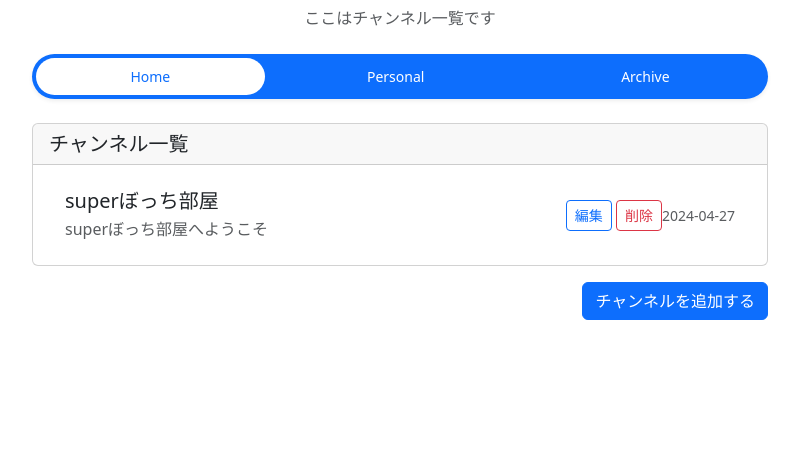
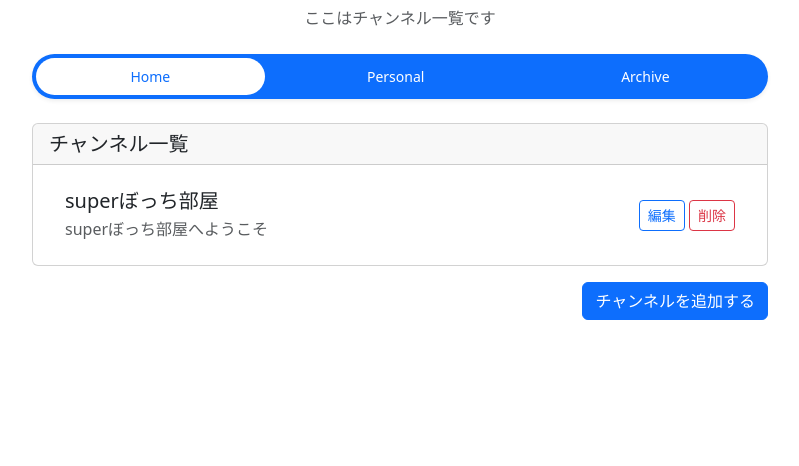
Before and after one commit to Hackathon-Spring-2024-TeamG/team-g-app, a Flask app: page / in a window 1280 px wide. Shown: the part 157-623 px from the top of the page, without its empty margins (240-1039 px from the left). Run offline with Flask 2, Linux system fonts and the light colour scheme; the visitor is signed in with stand-in values (Sample User, id 1); data comes from the database, SQL or seed files in the repository; data that the repository does not hold is empty.

Commit message:
チャンネル作成日の削除

```diff
--- a/ChatApp/templates/index.html
+++ b/ChatApp/templates/index.html
@@ -53,7 +53,6 @@
                 <a href="/channels/edit/{{ channel.id }}" class="btn btn-outline-primary btn-sm">編集</a>
                 <a href="#" class="btn btn-outline-danger btn-sm" data-bs-toggle="modal" data-bs-target="#delete-confirmation-modal" data-href="/channels/delete/{{ channel.id }}">削除</a>
               </div>
-              <small class="text-muted">{{ channel.start_date }}</small>
             </li>
             {% endfor %}
           </ul>
```
